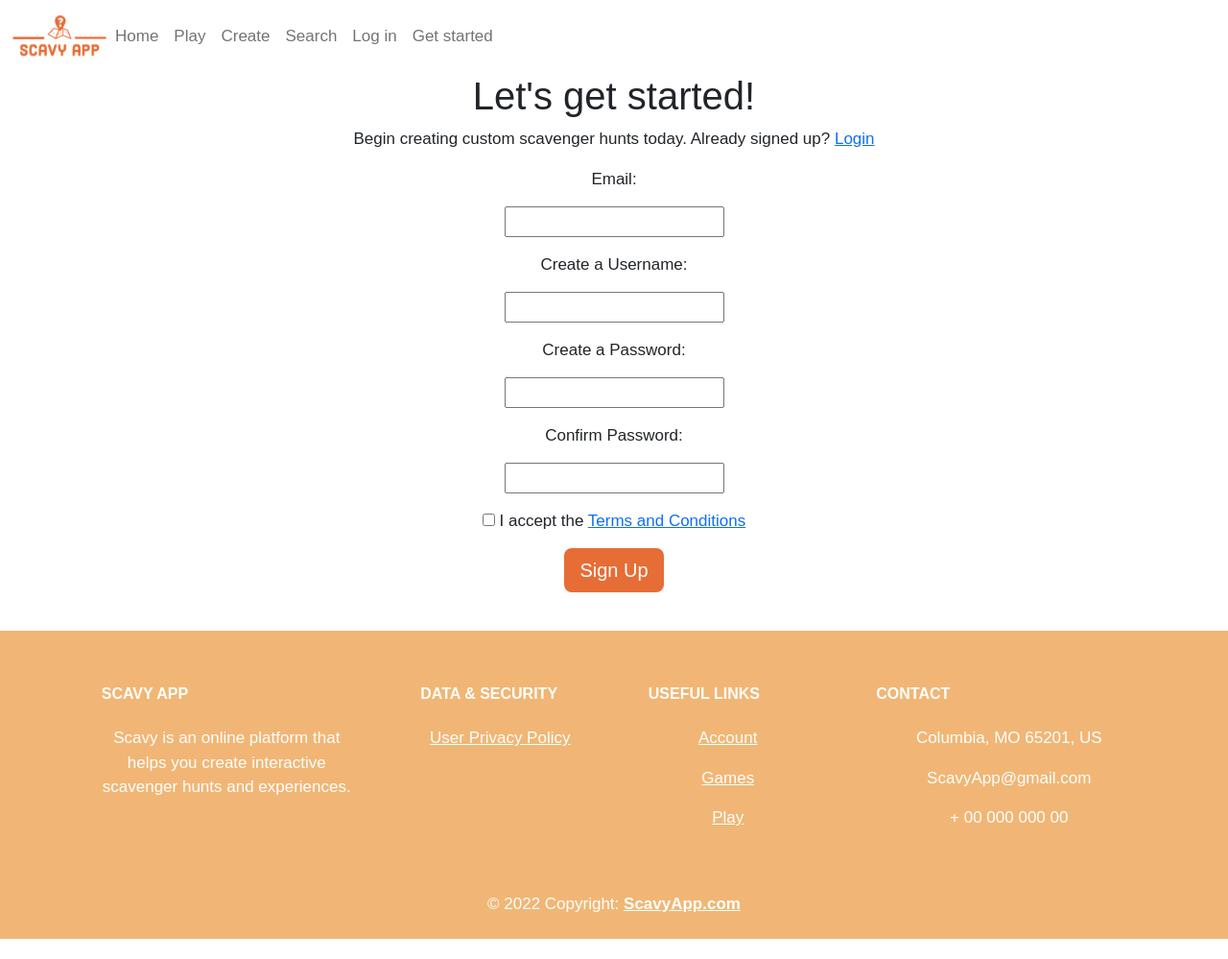
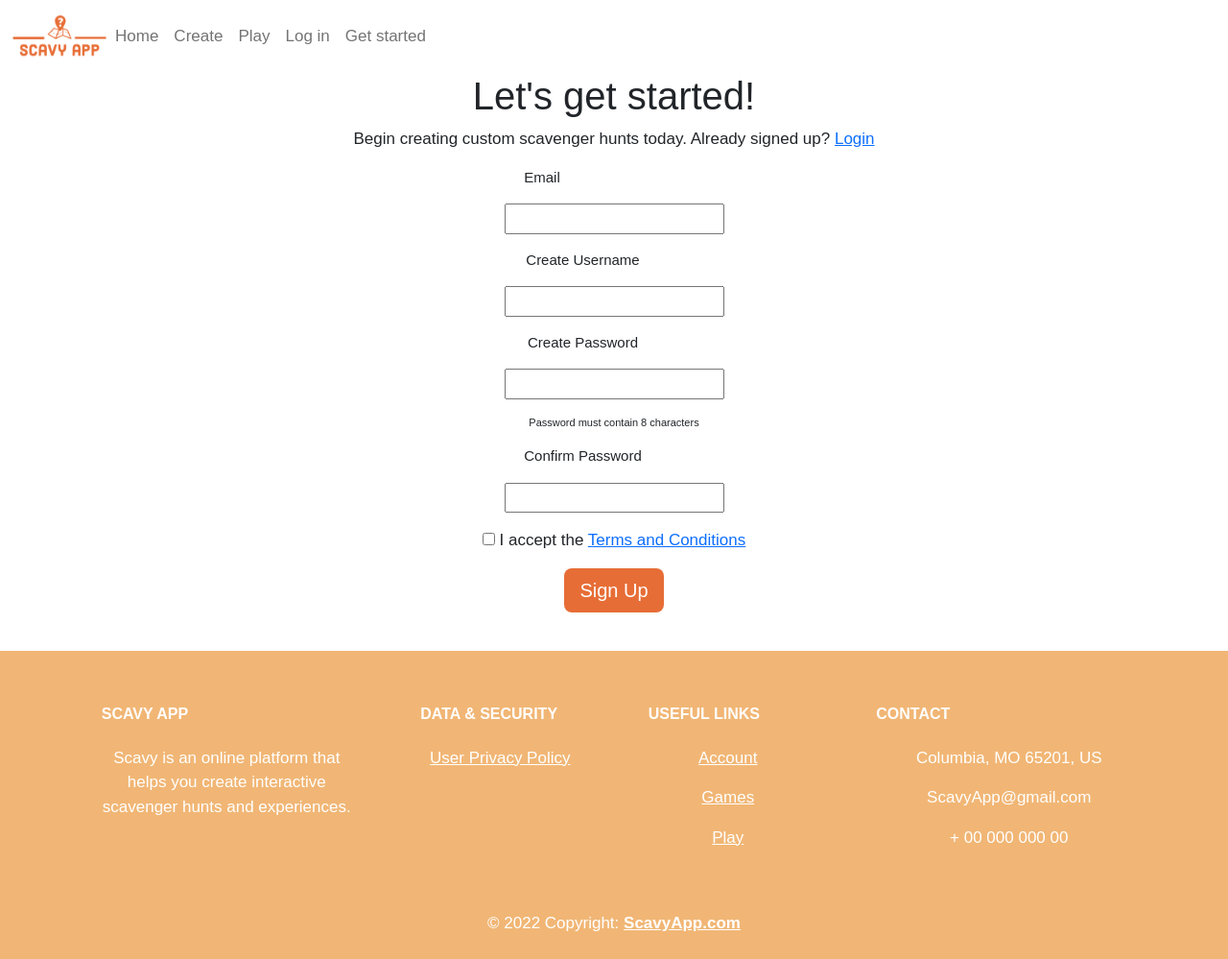
Before and after one commit to hossam-hassan1/CapstoneProject, a Flask app: page /sign-up in a window 1280 px wide. Shown: the whole page at 96% size. Before the commit the page ends 978 px from the top, so only its background shows below. Run offline with Flask 2, Linux system fonts and the light colour scheme; some libraries are stand-ins or nearby versions.

Commit message:
added warning modal to create games, modified login and register page UI

```diff
--- a/flaskApp/app/static/css/main.css
+++ b/flaskApp/app/static/css/main.css
@@ -11,7 +11,7 @@
     color: #dd4229;
     /* div background > play.html */
     color: #e99040;
-    /* buttons */
+    /* buttons, warnings */
     color: #e76d36;
     color: #a2311f;
     color: #0f151b;
--- a/flaskApp/app/static/css/sign_up.css
+++ b/flaskApp/app/static/css/sign_up.css
@@ -7,3 +7,17 @@ p{
 .credentials{
     text-align: center;
 }
+.error{
+    color: #dd4229;
+  }
+#password{
+    font-size: 11px;
+}
+.left{
+    margin-left: -150px;
+    font-size: 15px;
+}
+.left2{
+    margin-left: -65px;
+    font-size: 15px;
+}
--- a/flaskApp/app/templates/account.html
+++ b/flaskApp/app/templates/account.html
@@ -78,7 +78,7 @@ Delete Account
     <div class="modal-dialog" role="document">
       <div class="modal-content">
         <div class="modal-header">
-          <h5 class="modal-title" id="exampleModalLabel">Warning: Permanent Action</h5>
+          <h5 class="modal-title" id="exampleModalLabel">Warning: <b style="color: #e76d36;">Permanent Action</b></h5>
           <button type="button" class="close" data-dismiss="modal" aria-label="Close">
             <span aria-hidden="true">&times;</span>
           </button>
--- a/flaskApp/app/templates/base.html
+++ b/flaskApp/app/templates/base.html
@@ -79,7 +79,7 @@
                         <a href="/search-games" class="text-reset">Games</a>
                         </p>
                         <p>
-                        <a href="/play" class="text-reset">Play</a>
+                        <a href="/search-games" class="text-reset">Play</a>
                         </p>
                     </div>
                     <!-- Grid column -->
--- a/flaskApp/app/templates/login.html
+++ b/flaskApp/app/templates/login.html
@@ -23,9 +23,9 @@
     <div>
         <form action="" method="POST">
         <div class="credentials">
-            <p>Username:</p>
+            <p class="left">Username</p>
             <p><input type="text" name = "user" onkeyup="letter_number_only(this)" minlength="6"/></p>
-            <p>Password:</p>
+            <p class="left2">Password</p>
             <p><input type="password" name = "password" onkeyup="letter_number_only(this)"/></p>
             <p class="error">{{error}}</p>
             <button href="/login" type="submit" name = "login" class="btn btn-primary btn-lg">Log in</button>
--- a/flaskApp/app/templates/login_form.html
+++ b/flaskApp/app/templates/login_form.html
@@ -16,9 +16,9 @@
     <!-- DIV 2 -->
         <form action="" method="POST">
         <div class="credentials">
-            <p>Username:</p>
+            <p class="left">Username</p>
             <p><input type="text" name = "user"/></p>
-            <p>Password:</p>
+            <p class="left2">Password</p>
             <p><input type="password" name = "password"/></p>
             <p class="error">{{error}}</p>
             <button href="/login" type="submit" name = "login" class="btn btn-primary btn-lg">Log in</button>
--- a/flaskApp/app/templates/nav.html
+++ b/flaskApp/app/templates/nav.html
@@ -20,16 +20,16 @@
                     <a class="nav-link" href="/home">Home</a>
                 </li>
 
-                <li class="nav-item">
+                <!-- <li class="nav-item">
                     <a class="nav-link" href="/play">Play</a>
-                </li>
+                </li> -->
 
                 <li class="nav-item">
                     <a class="nav-link" href="/create-game">Create</a>
                 </li>
 
                 <li class="nav-item">
-                    <a class="nav-link" href="/search-games">Search</a>
+                    <a class="nav-link" href="/search-games">Play</a>
                 </li>
 
                 <!-- <li class="nav-item">
--- a/flaskApp/app/templates/sign_up.html
+++ b/flaskApp/app/templates/sign_up.html
@@ -23,18 +23,19 @@
     <div>
     <form onsubmit="return checkForm(this);" action="" method="post">
             <div class="credentials">
-                <p>Email:</p>
+                <p class="left">Email</p>
                 <p><input type="email" name="email" required/></p>
-                <p>Create a Username:</p>
+                <p class="left2">Create Username</p>
                 <p><input type="text" name="user" required onkeyup="letter_number_only(this)"/></p>
-                <p>Create a Password:</p>
+                <p class="left2">Create Password</p>
                 <p><input type="password" name ="password" required onkeyup="letter_number_only(this)"/></p>
-                <p>Confirm Password:</p>
+                <p id="password">Password must contain 8 characters</p>
+                <p class="left2">Confirm Password</p>
                 <p><input type="password" name ="confirm_password" required onkeyup="letter_number_only(this)"/></p>
-                <p>{{message}}</p>
+                <p class="error">{{message}}</p>
                 {% if check == False %}
                 {% for line in validate %}
-                <p>{{line}}</p>
+                <p class="error">{{line}}</p>
                 {% endfor %}
                 {% endif %}
                 <p><input type="checkbox" name="terms"> I accept the <a href="/privacy-policy">Terms and Conditions</a></p>
--- a/flaskApp/app/views.py
+++ b/flaskApp/app/views.py
@@ -118,19 +118,19 @@ def privacy():
 
 # # renders the play page with no game loaded
 # #  clue_id = -2  -> no game
-@app.route('/play', methods=["POST", "GET"])
-def noGame():
-    code_error=""
-    code_prompt="Alread have a game code? Enter to play."
-    if request.method == 'POST':
-        game_code = request.form["game_code"]
-        game = get_game_from_code(game_code)
-        if game[0] == True:
-            session[f'GAME{game[2]}'] = 0
-            return redirect(url_for("play", game=game[1]))
-        elif game[1] == False:
-            return render_template("play.html", clue_id=-2, code_prompt=code_prompt, code_error=game[3])
-    return render_template("play.html", code_error=code_error, code_prompt=code_prompt, clue_id=-2)
+# @app.route('/play', methods=["POST", "GET"])
+# def noGame():
+#     code_error=""
+#     code_prompt="Alread have a game code? Enter to play."
+#     if request.method == 'POST':
+#         game_code = request.form["game_code"]
+#         game = get_game_from_code(game_code)
+#         if game[0] == True:
+#             session[f'GAME{game[2]}'] = 0
+#             return redirect(url_for("play", game=game[1]))
+#         elif game[1] == False:
+#             return render_template("play.html", clue_id=-2, code_prompt=code_prompt, code_error=game[3])
+#     return render_template("play.html", code_error=code_error, code_prompt=code_prompt, clue_id=-2)
 
 # renders a game with clues
 # https://pythonbasics.org/flask-sessions/
```
Also changed, not shown: flaskApp/app/static/css/login.css (+8 -0 lines), flaskApp/app/templates/create_game.html (+84 -14 lines).
